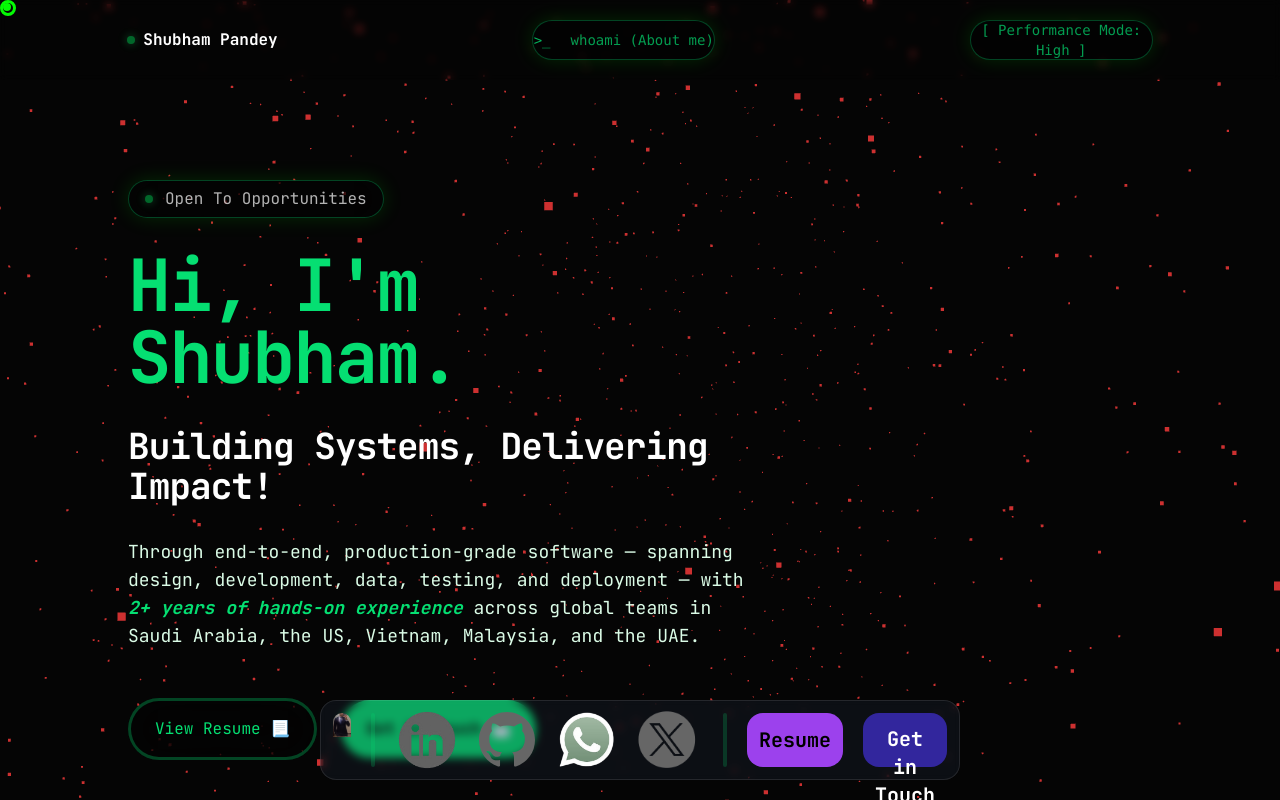
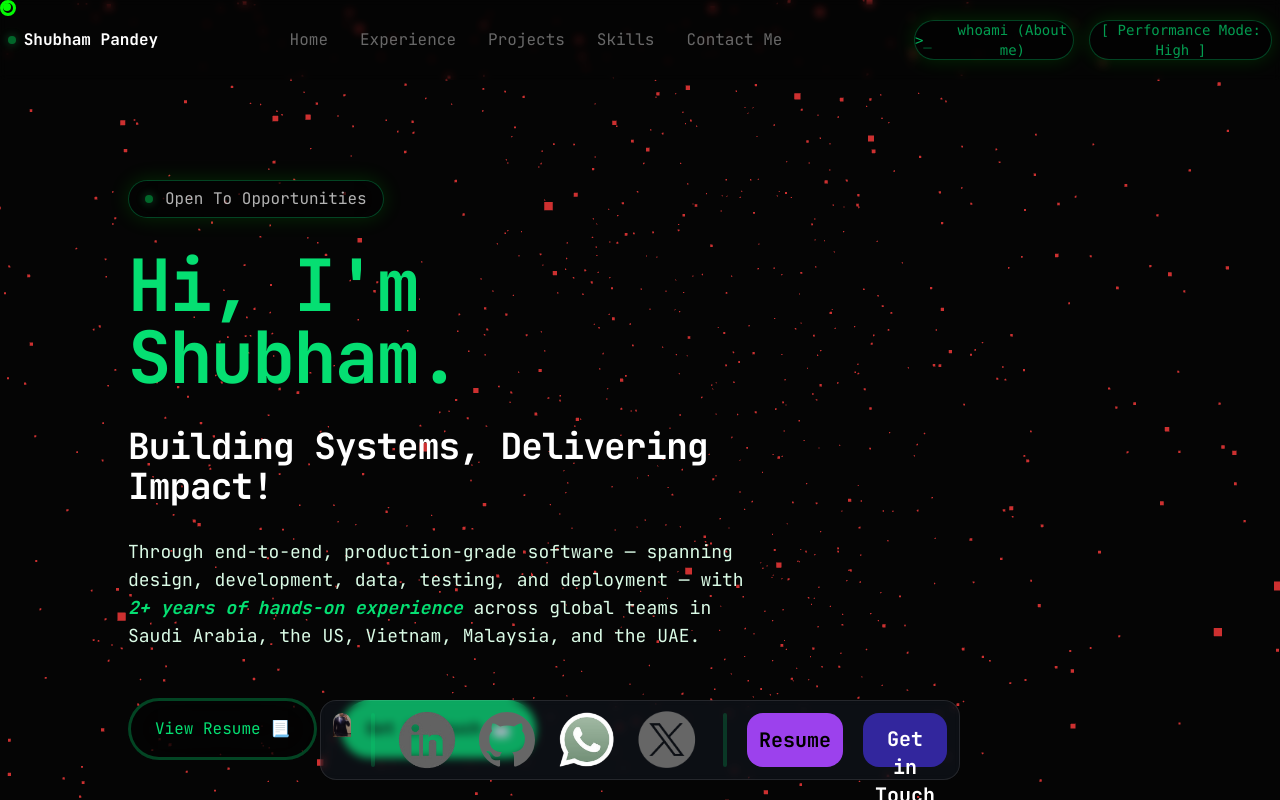
Before and after one commit to shubh4122/Portfolio, a React (Vite) app: page / in a window 1280 px wide. Shown: the top 800 px of the page. Built offline with nearby package versions, Linux system fonts and the light colour scheme.

Commit message:
Top Nav bar updated

```diff
--- a/src/App.css
+++ b/src/App.css
@@ -14,6 +14,11 @@ html,body{
 
 .bnav {
     padding: 12px;
+}
+
+.navPageLinks {
+    padding: 16px;
+    margin: 0 100px;
 }
 
 .aboutMe {
--- a/src/Components/TopNavbar.jsx
+++ b/src/Components/TopNavbar.jsx
@@ -11,12 +11,20 @@ const TopNavbar = ({setShowTerminal, setHighPerfMode, HighPerfMode}) => {
                 <span className="text-white font-bold">Shubham Pandey</span>
             </div>
 
+            <div className="navPageLinks flex items-center gap-8 ">
+                <div className="text-white/40 hover:text-white">Home</div>
+                <div className="text-white/40 hover:text-white">Experience</div>
+                <div className="text-white/40 hover:text-white">Projects</div>
+                <div className="text-white/40 hover:text-white">Skills</div>
+                <div className="text-white/40 hover:text-white">Contact Me</div>
+            </div>
+
 
             <button
                 onClick={() => {
                     setShowTerminal((prevState) => !prevState)
                 }}
-                className="w-1/7 h-2/4 relative flex items-center justify-center gap-5
+                className="w-1/8 h-2/4 relative flex items-center justify-center gap-5
                          rounded-full
                          bg-black/40 backdrop-blur-xl backdrop-saturate-150
                          border border-green-400/30
```
